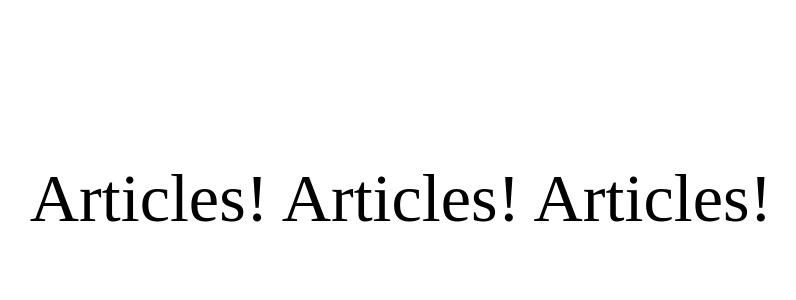
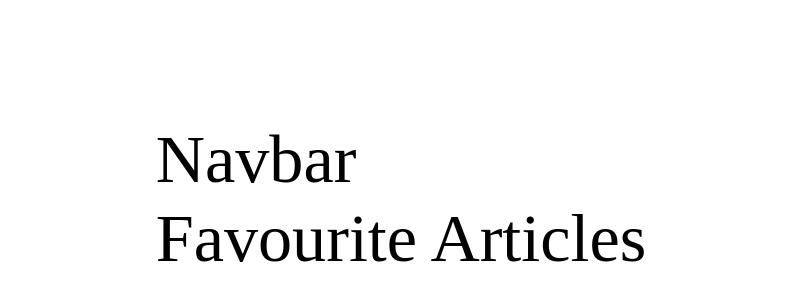
Before and after one commit to ajiiz/blog-landingi-react, a React app: page /favourite in a window 1280 px wide. Before the commit this address led to /articles. Shown: the part 202-502 px from the top of the page, without its empty margins (239-1035 px from the left). Built offline with nearby package versions, Linux system fonts and the light colour scheme.

Commit message:
Modified paths

```diff
--- a/src/App.js
+++ b/src/App.js
@@ -1,15 +1,19 @@
 import React from 'react'
 import { BrowserRouter as Router, Switch, Route, Redirect } from "react-router-dom"
 
+import Navbar from './components/Navbar'
 import Article from './components/Article'
 import Articles from './components/Articles'
+import FavouriteArticles from './components/FavouriteArticles'
 import "./index.css"
 
 const App = () => {
 	return (
 		<Router>
+			<Navbar />
       <Switch>
         <Route path="/articles" component={Articles} />
+				<Route path="/favourite" component={FavouriteArticles} />
 				<Route exact path="/articles/:id" component={Article} />
         <Route path="/"><Redirect to="/articles" /></Route>
       </Switch>
--- /dev/null
+++ b/src/components/FavouriteArticles/index.js
@@ -0,0 +1,11 @@
+import React from 'react'
+
+const FavouriteArticles = () => {
+	return (
+		<div>
+			Favourite Articles
+		</div>
+	)
+}
+
+export default FavouriteArticles
--- /dev/null
+++ b/src/components/Navbar/index.js
@@ -0,0 +1,11 @@
+import React from 'react'
+
+const Navbar = () => {
+	return (
+		<div>
+			Navbar
+		</div>
+	)
+}
+
+export default Navbar
```
